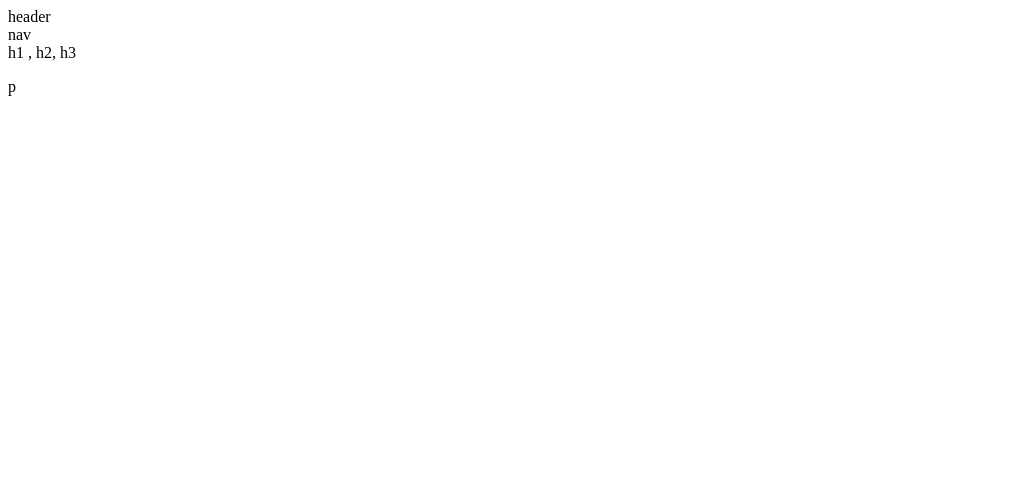
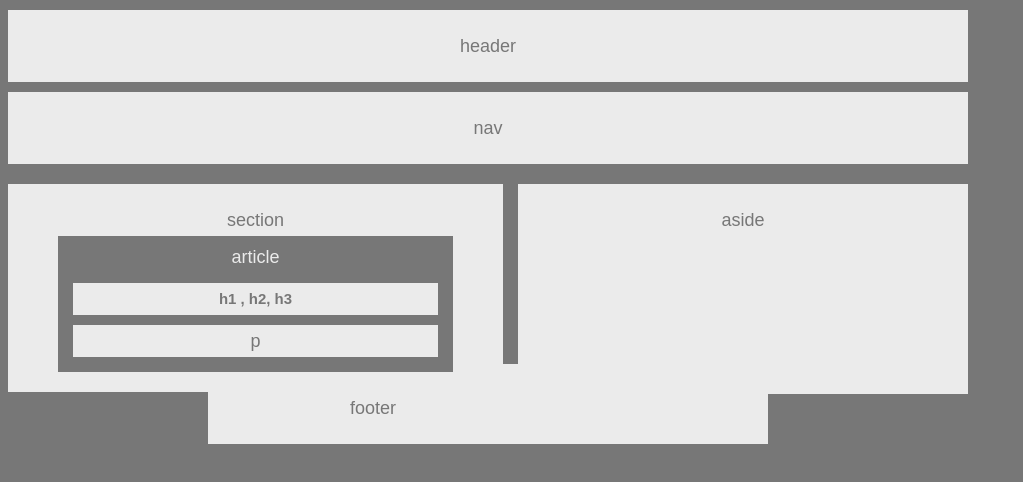
Before and after one commit to tindoann/HW-Wireframe, a plain HTML site: page index.html in a window 1280 px wide. Shown: the whole page, without its empty margins (0-1023 px from the left). Drawn offline with Linux system fonts and the light colour scheme.

Commit message:
added section styles

```diff
--- a/index.html
+++ b/index.html
@@ -5,20 +5,27 @@
   <meta charset="UTF-8">
   <meta name="viewport" content="width=device-width, initial-scale=1.0">
   <meta http-equiv="X-UA-Compatible" content="ie=edge">
-  <title>Document</title>
+  <link rel="stylesheet" href="styles.css">
+  <title>Wire Frames</title>
 </head>
 
 <body>
   <header>header</header>
   <nav>nav</nav>
-  <aside class="aside">
+  <aside>
+    aside
   </aside>
-  <section>
-    <article class="article">
-      h1 , h2, h3
+  <section class="full">
+    section
+    <article>
+      article
+      <h5>h1 , h2, h3</h5>
       <p>p</p>
     </article>
   </section>
+  <footer>
+    footer
+  </footer>
 </body>
 
 </html>
--- a/styles.css
+++ b/styles.css
@@ -1,25 +1,59 @@
+* {
+  box-sizing: border-box;
+  text-align: center;
+}
+
 body {
-  font-family: 'Arial', 'Helvetica Neue', 'Helvetica', 'sans-serif';
-  color: '#777';
-  background: '#777';
-  width: '960px';
-  font-size: '18px';
+  line-height: 32px;
+  font-family: Arial, Helvetica Neue, Helvetica, sans-serif;
+  color: #777;
+  background: #777;
+  width: 960px;
+  font-size: 18px;
 }
 
 header, nav, section, aside, footer {
-  background: '#ebebeb';
+  background: #ebebeb;
+  padding: 20px 50px;
+}
+
+header {
+  margin-top: 10px;
+  margin-bottom: 10px;
+}
+
+nav {
+  margin-bottom: 20px;
+}
+
+section {
+  float: left;
+  width: 495px;
+  background-color: #ebebeb;
 }
 
 article {
-  color: '#ebebeb';
-  background: '#777';
+  padding: 5px 0;
+  color: #ebebeb;
+  background: #777;
 }
 
-h1, p {
-  color: '#777';
-  background: '#ebebeb';
+h5, p {
+  margin: 10px 15px;
+  color: #777;
+  background: #ebebeb;
 }
 
-section {
-  width: 495px;
+aside {
+  float: right;
+  width: 450px;
+  height: 210px;
 }
+
+
+
+footer {
+  margin: 200px;
+  padding: 20px;
+  background: #ebebeb;
+}
```
